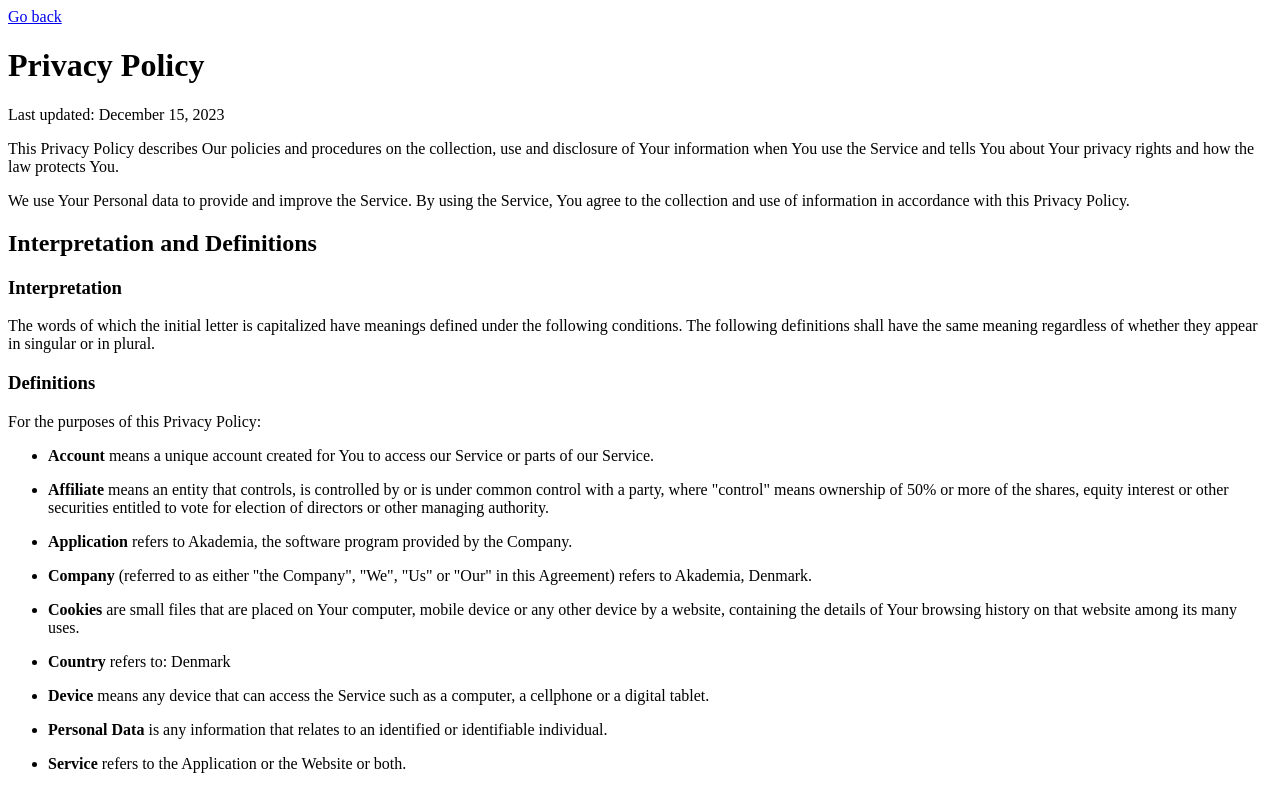
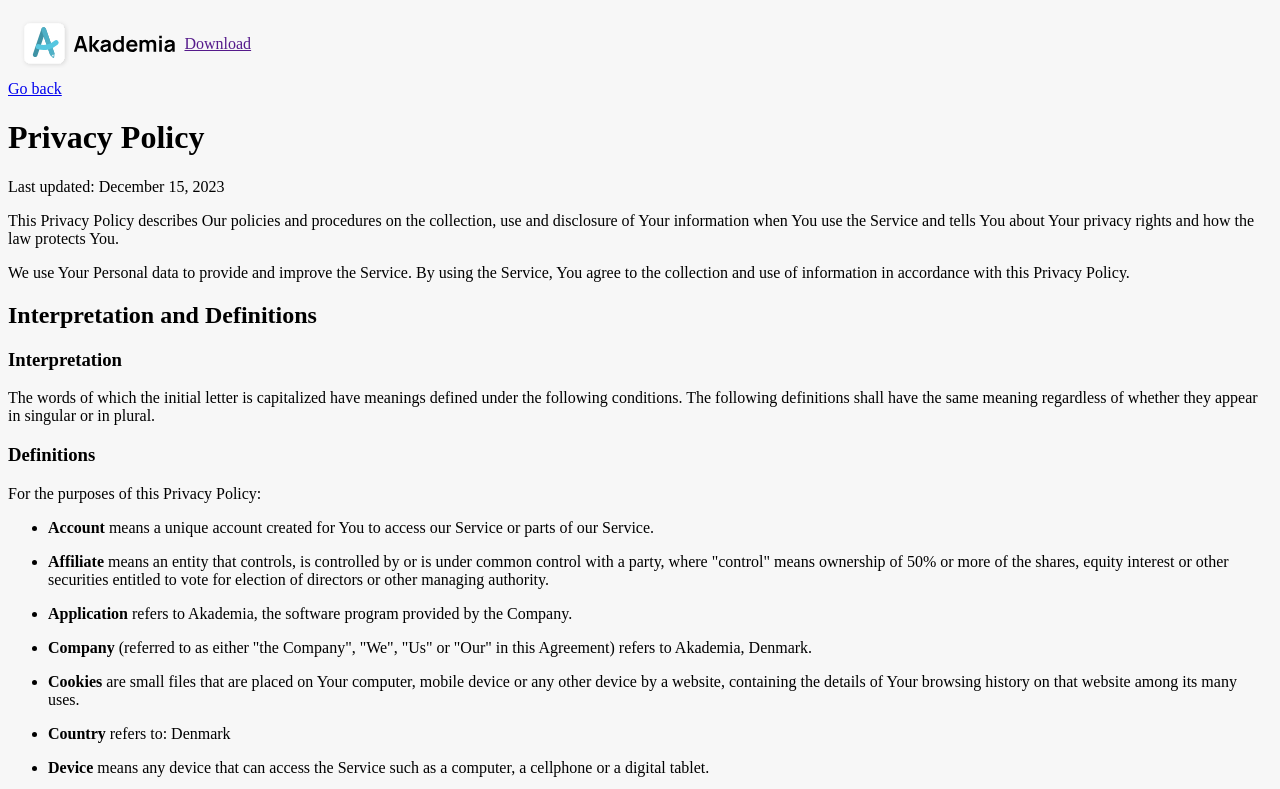
Before and after one commit to Akademiaapp/website, a SvelteKit app: page /privacy-policy in a window 1280 px wide. Shown: the top 789 px of the page. Built offline with nearby package versions, Linux system fonts and the light colour scheme.

Commit message:
add logo to navbar

```diff
--- a/src/app.scss
+++ b/src/app.scss
@@ -1 +1,5 @@
 @import url('https://fonts.googleapis.com/css2?family=Manrope:wght@200;300;400;500;600;700;800&family=Source+Code+Pro:ital,wght@0,200;0,300;0,400;0,500;0,600;0,700;0,800;0,900;1,200;1,300;1,400;1,500;1,600;1,700;1,800;1,900&display=swap');
+
+:root {
+	background-color: hsl(0, 0%, 97%);
+}
--- a/src/routes/+layout.svelte
+++ b/src/routes/+layout.svelte
@@ -1,5 +1,29 @@
 <script lang="ts">
-  import '../app.scss';
+	import '../app.scss';
 </script>
 
+<nav>
+	<img src="akademia-title.svg" alt="" />
+	<a href="">Download</a>
+	<div class="spacer"></div>
+</nav>
 <slot />
+
+<style>
+	img {
+		/* width: 100%; */
+		height: 3rem;
+	}
+
+	.spacer {
+		flex: 1;
+	}
+
+	nav {
+		display: flex;
+
+		align-items: center;
+		padding: 0.75rem 0.8rem;
+		gap: 0.5rem;
+	}
+</style>
```
Also changed, not shown: static/akademia-title.svg (added).
